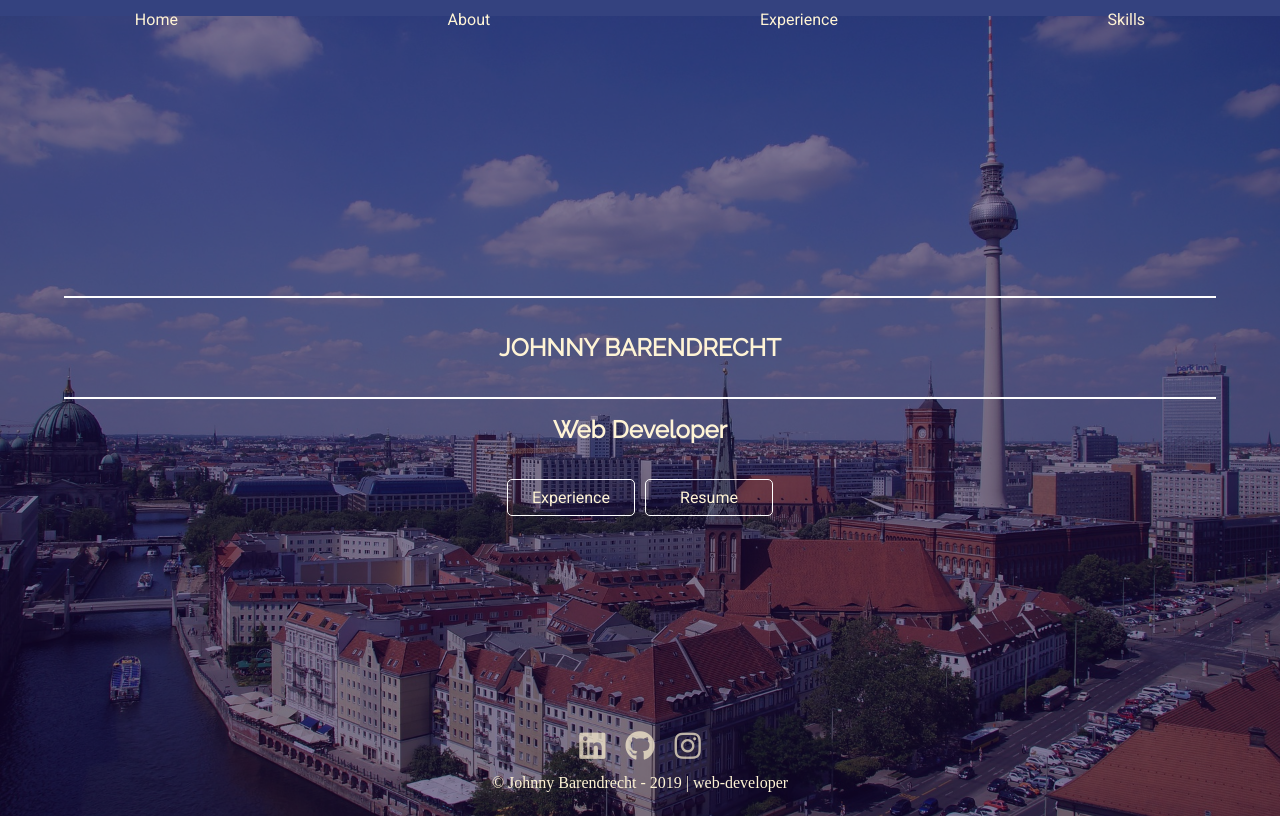
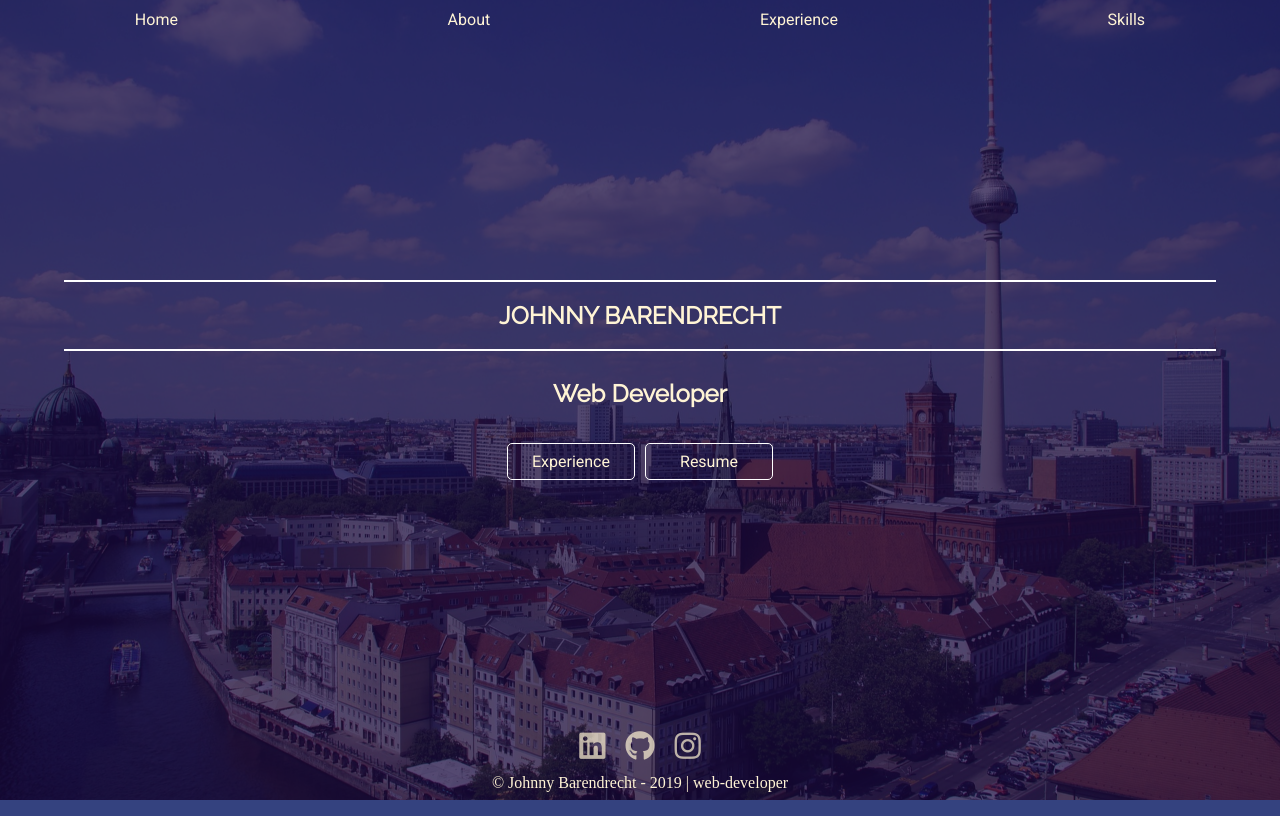
Before and after one commit to crocJohnDee/crocjohndee.github.io, a React (Create React App) app: page /#/ in a window 1280 px wide. Built offline with nearby package versions, Linux system fonts and the light colour scheme.

Commit message:
little change

```diff
--- a/src/components/sass/home/Home.scss
+++ b/src/components/sass/home/Home.scss
@@ -1,14 +1,20 @@
 #home {
   .background{
     position: absolute;
+    top: 0;
+    bottom: 0;
   }
   .opacity {
-    width: 100vw;
-    height: 100vh;
-    background-color: rgba(26, 9, 63, 0.53);
+    background-color: rgba(26, 9, 63, 0.73);
+    width: 100%;
+    height: 100%;
   }
   .fadein {
-    height: 100vh;
+    position: absolute;
+    top: 0;
+    bottom: 0;
+    left:0;
+    right:0;
     background: url(../../../images/background.jpg) no-repeat 78% 50% fixed;
     -webkit-background-size: cover;
     -moz-background-size: cover;
@@ -29,7 +35,7 @@
     height: 1px;
     border: 0;
     border-top: 2px solid white;
-    margin: 1em 0; padding: 0;
+    padding: 0;
     width: 100%;
     animation: grow-hr 2s ease-in-out;
   }
```
